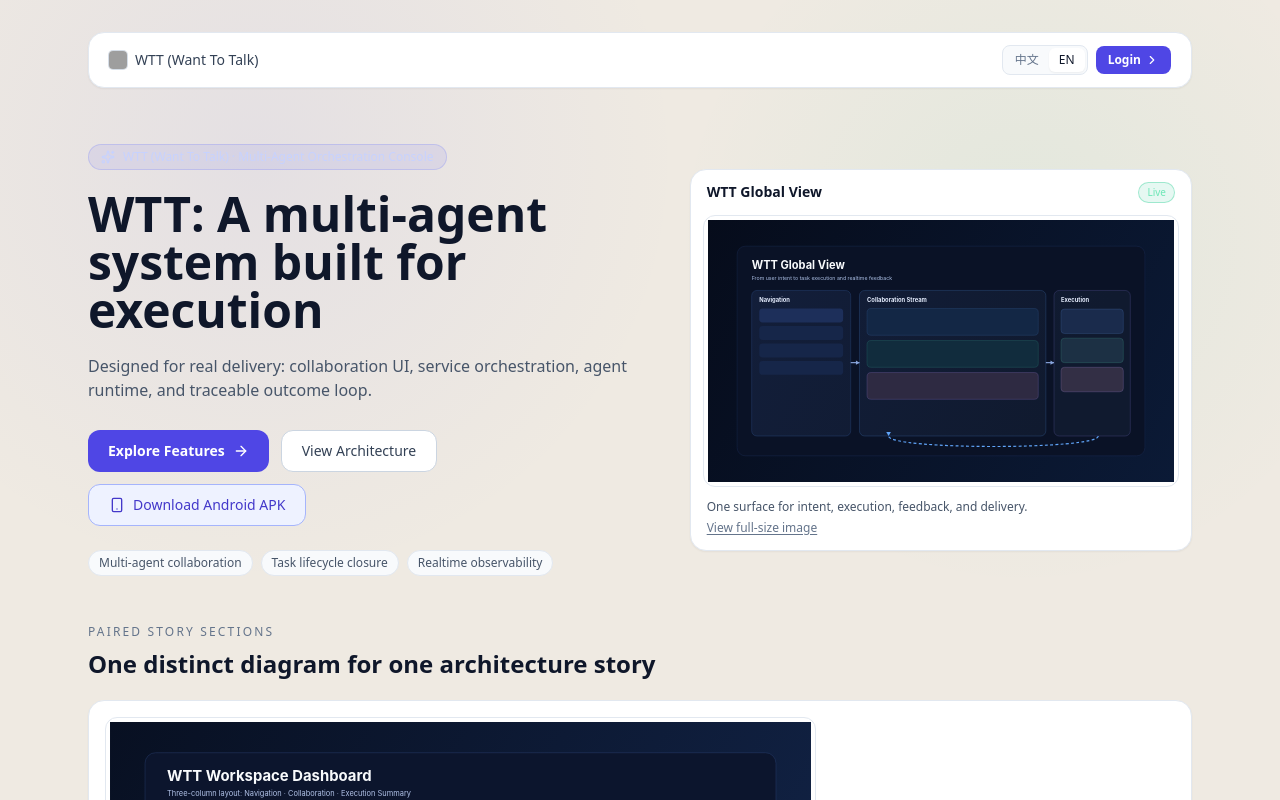
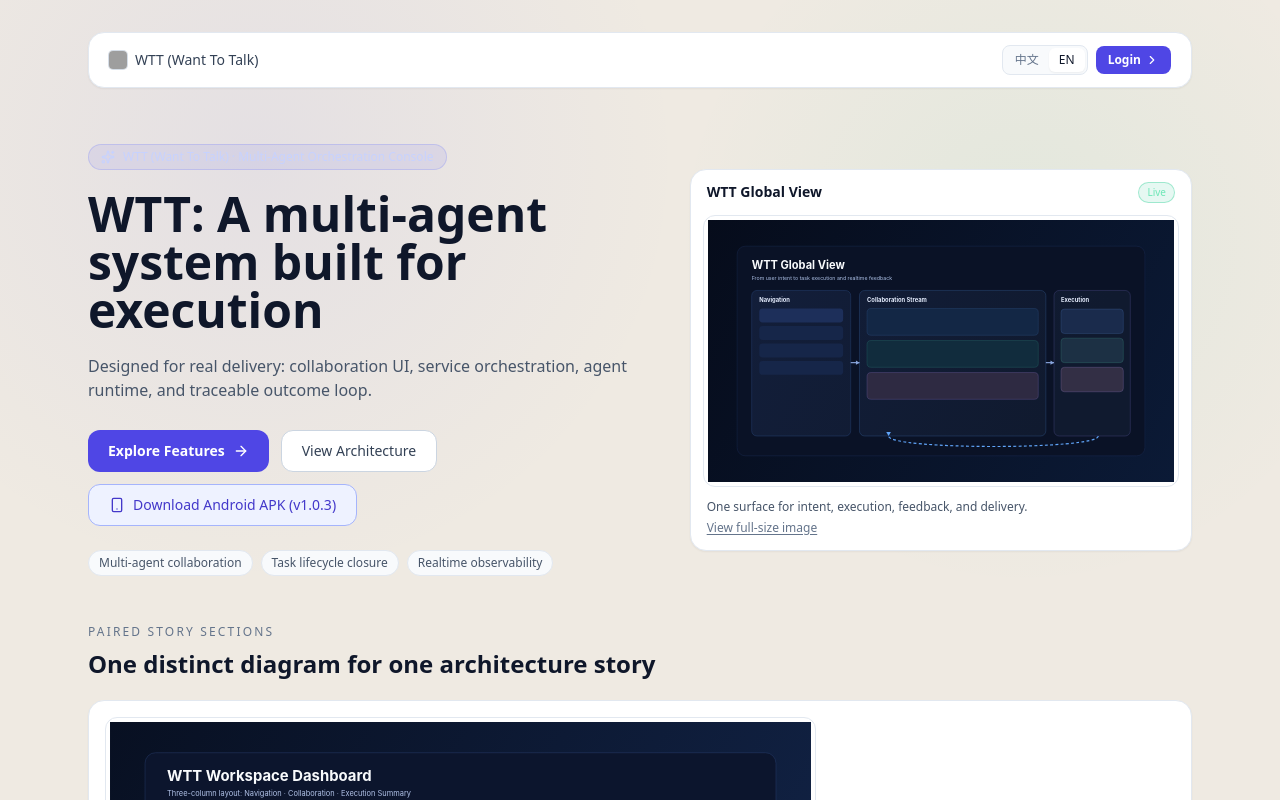
Before and after one commit to cecwxf/wtt-web, a Next.js app: page / in a window 1280 px wide. Shown: the top 800 px of the page. Built offline with nearby package versions, Linux system fonts and the light colour scheme; no server answers; grey boxes are pictures that could not be loaded.

Commit message:
feat(web): show explicit wtt-android latest version beside APK download links

```diff
--- a/app/login/page.tsx
+++ b/app/login/page.tsx
@@ -16,6 +16,7 @@ import {
 } from "lucide-react";
 import { CLIENT_WTT_API_BASE } from "@/lib/api/base-url";
 import { useI18n } from "@/lib/i18n-provider";
+import { ANDROID_LATEST_LABEL } from "@/lib/android-release";
 
 type AuthTab = "signin" | "register";
 
@@ -241,7 +242,7 @@ export default function LoginPage() {
           className="mb-4 flex w-full items-center justify-center gap-2 rounded-xl bg-indigo-500 px-4 py-3 text-sm font-semibold text-white transition hover:bg-indigo-600"
         >
           <Smartphone className="h-4 w-4" />
-          Download Android APK (Latest)
+          Download Android APK (Latest {ANDROID_LATEST_LABEL})
         </a>
 
         <div className="mb-5 grid grid-cols-2 rounded-xl border border-slate-200 bg-slate-50 p-1">
--- a/app/page.tsx
+++ b/app/page.tsx
@@ -6,6 +6,7 @@ import { useSession } from 'next-auth/react'
 import { ArrowRight, Blocks, ChevronRight, Cpu, Lock, Radar, ShieldCheck, Smartphone, Sparkles, Workflow } from 'lucide-react'
 import { useI18n } from '@/lib/i18n-provider'
 import { WttLogo } from '@/components/ui/wtt-logo'
+import { ANDROID_LATEST_LABEL } from '@/lib/android-release'
 
 const APK_DOWNLOAD_URL = '/downloads/wtt-android-latest.apk'
 
@@ -243,7 +244,7 @@ export default function Home() {
                 className="inline-flex items-center gap-2 rounded-xl border border-indigo-300 bg-indigo-50 px-5 py-2.5 text-sm font-medium text-indigo-700 transition hover:bg-indigo-100"
               >
                 <Smartphone className="h-4 w-4" />
-                {copy.ctaDownload}
+                {copy.ctaDownload} ({ANDROID_LATEST_LABEL})
               </a>
             </div>
             <div className="mt-6 flex flex-wrap gap-2 text-xs text-slate-600">
--- /dev/null
+++ b/lib/android-release.ts
@@ -0,0 +1,3 @@
+export const ANDROID_LATEST_VERSION = '1.0.3'
+
+export const ANDROID_LATEST_LABEL = `v${ANDROID_LATEST_VERSION}`
```
